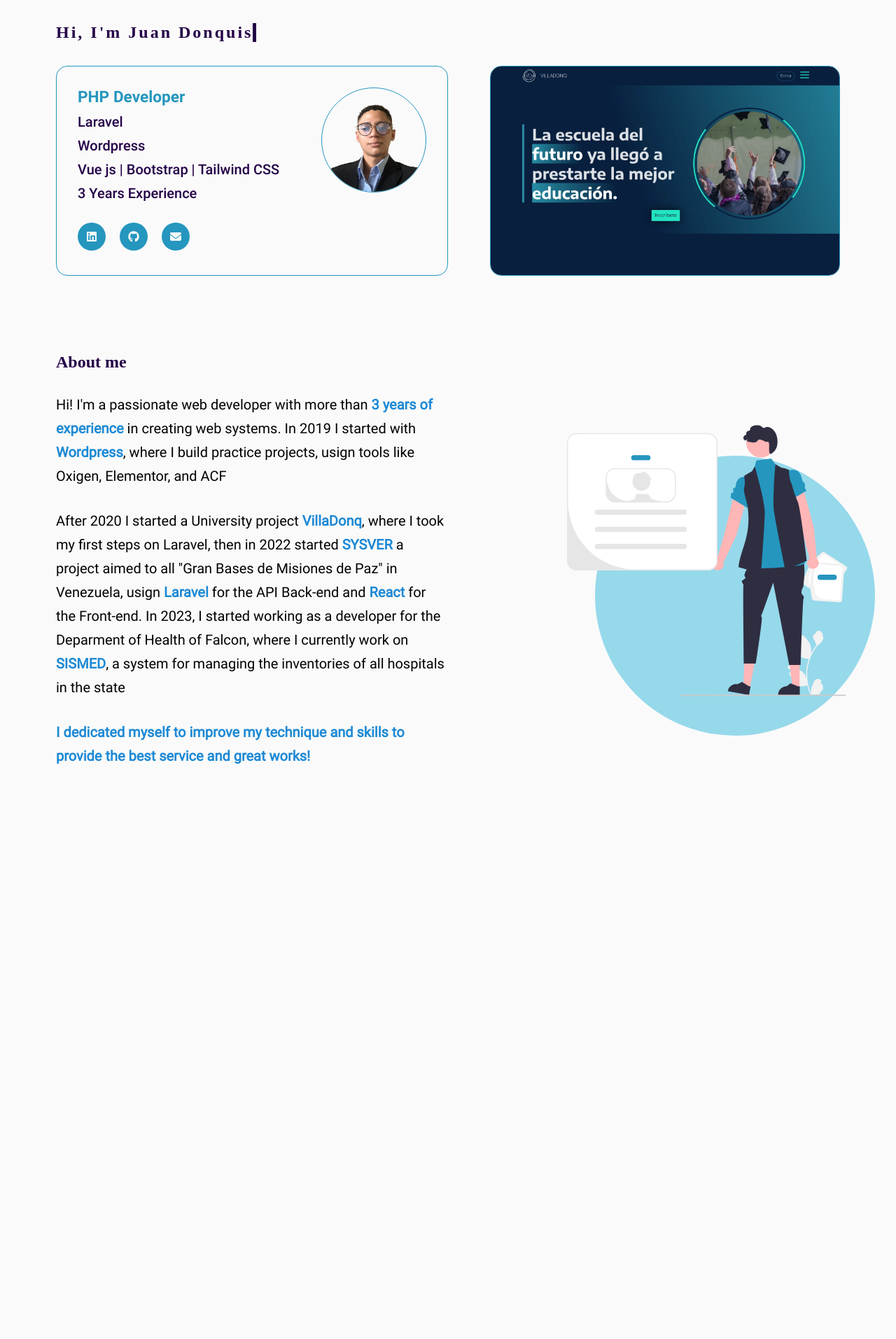
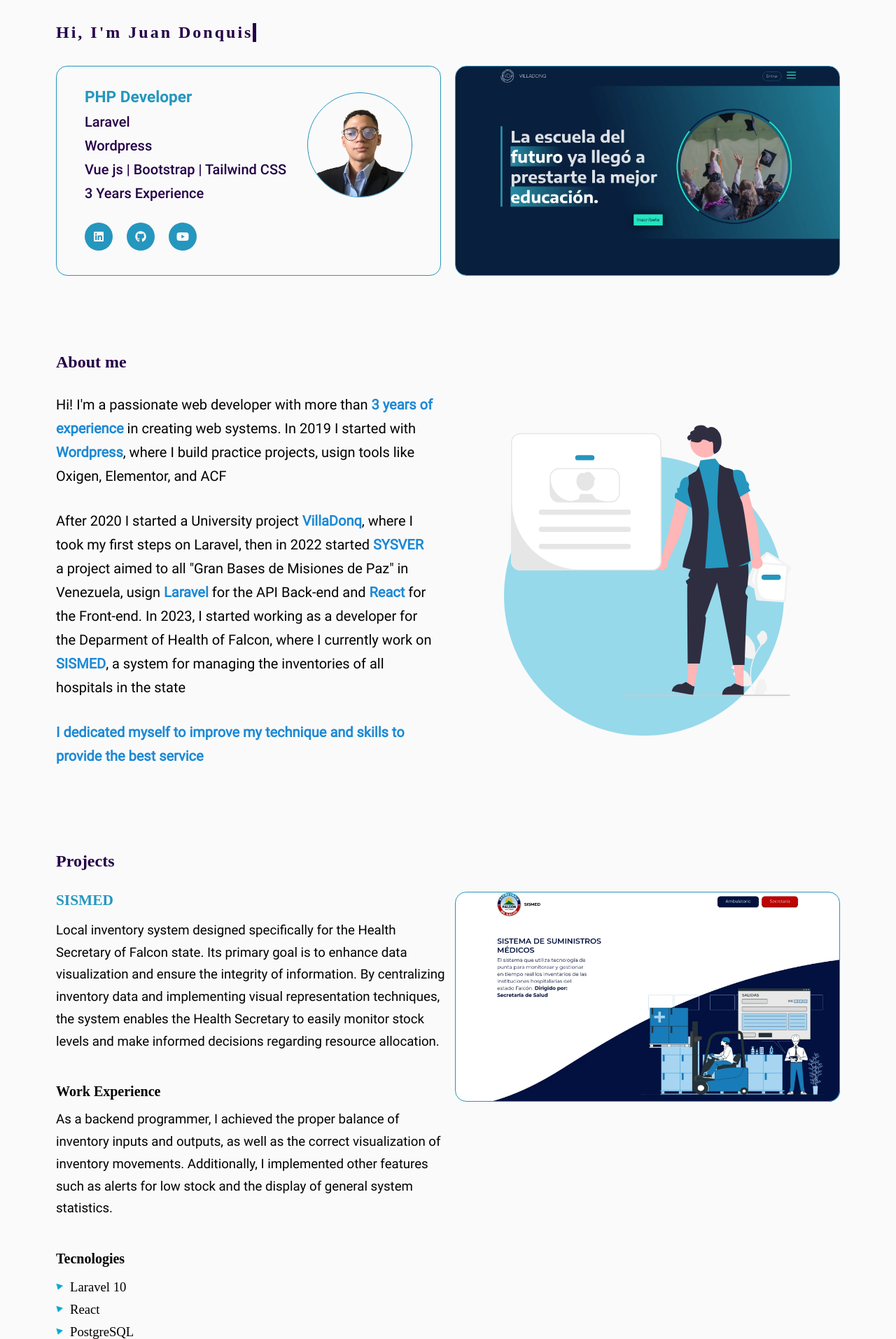
Before and after one commit to JDonquis/jdonquis.github.io, a PHP site: page / in a window 1280 px wide. Shown: the part 67-1980 px from the top of the page at 70% size. Before the commit the page ends 1159 px from the top, so only its background shows below. Run offline with PHP 8.4, Linux system fonts and the light colour scheme; some web fonts are replaced.

Commit message:
first video

```diff
--- a/assets/css/responsive.css
+++ b/assets/css/responsive.css
@@ -1,68 +1,166 @@
 
 /*------------------------------------------------------------- Mobile ----------------------------*/
 
-@media (max-width:522px)
+@media (max-width: 767px)
 {
-	#box-card-image{ display:none; }
-
-}
-
-@media (max-width:768px )
-{
-	.slider{display: none;}
-
 	.hamburger{ display:block; }
 	.navbar-nav-mobile{ display:flex; }
 	.navbar-nav{ display:none; }
-
+	.box-typed-text{ width: 100%; display:flex;  justify-content:center; }
 	.navbar-nav-mobile.mobile-active
 	{
 		transform: translateY(0px);
 		transition: transform ease-out .5s;
-	 }
+	}
 
-	 .row{
-	 	justify-content:center;
-	 	gap: 20px;
+	.introduce-card
+	{
+		width: 100%;
+		height: 480px;
+	}
 
-	 }
+	.card-skills-resume
+	{
+		width: 100%;
+		height: 480px;
+	}
 
-	 .introduce-card{
-		min-width: 100%;
+	.slider
+	{
+		height: 480px;
+
+	}
+
+	.slider--inner
+	{
+		width: 100vw;
+		height: 480px;
+	}
+
+	.slide img
+	{
+		aspect-ratio: 16/9;
+		object-fit: cover;
+		min-height: 480px;
+		width: 100vw;
+	}
+
+
+
+
+	.slide
+	{
+		width:100vw;
+		height:480px;
+	}
+
+	.row{
+
+  	grid-template-columns: repeat(auto-fit, minmax(300px, 1fr));
+
+	}
+
+	.row-about-me
+	{
+  	grid-template-columns: repeat(auto-fit, minmax(350px, 1fr));
+
+	}
+
+	.row-card-links
+	{
+		padding-left: 0px;
+		justify-content: center;
+	}
+
+	.box-project
+	{
+	  flex-direction: column;
+	  justify-content: center;
+	  align-items: center;
+	  margin-bottom: 200px;
+	}
+	.aside-project
+	{
+		width: 100vw;
+		display: flex;
+		padding: 10px;
+		justify-content: center;
+	}
+	.title-sections
+	{
+		text-align:center;
+	}
+	.box-btn-project
+	{
+	  width: 100%;
+	  height: 480px;
+
+	}
+
+	.box-image-project img
+	{
+	  height: 480px;
+	  width: 100%;
+	}
+
+	.about-me-image-box
+	{
+		width: 300px;
+		height: 300px;
+
+	}
+
+
+}
+
+
+
+/*------------------------------------------------------------- Tablets ----------------------------*/
+
+@media (min-width: 768px) and (max-width: 1024px)
+{
+	.hamburger{ display:none; }
+	.navbar-nav{ display:flex }
+	.navbar-nav-mobile{ display:none; }
+	.box-typed-text{ width: 100%; display:flex;  justify-content:center; }
+	.box-project
+	{
+	  flex-direction: column;
+	  justify-content: center;
+	  align-items: center;
+	}
+
+	.aside-project
+	{
+		width: 100%;
+		display: flex;
+		justify-content: center;
+		align-items: center;
+	}
+
+	.title-sections
+	{
+		text-align: center;
 	}
 
 }
 
-/*------------------------------------------------------------- Tablets ----------------------------*/
 
-@media (max-width:1279px ) and (min-width: 900px)
+
+
+
+
+@media (max-width:900px ) and (min-width: 768px)
 {
-	.hamburger{ display:none; }
+	/*.hamburger{ display:none; }
 	.navbar-nav{ display:flex }
-	.navbar-nav-mobile{ display:none; }
-	.row{
+	.navbar-nav-mobile{ display:none; }*/
+	/*.row{
 	 	justify-content:center;
 	 	gap: 20px;
 
-	 }
-	 .introduce-card{
-		max-width: 600px;
-
-	}
-
-}
-
-@media (max-width:900px ) and (min-width: 768px)
-{
-	.hamburger{ display:none; }
-	.navbar-nav{ display:flex }
-	.navbar-nav-mobile{ display:none; }
-	.row{
-	 	justify-content:center;
-	 	gap: 20px;
-
-	 }
-	 .introduce-card{
+	 }*/
+	/* .introduce-card{
 		max-width: 600px;
 		width: 100%;
 
@@ -89,7 +187,7 @@
 	{
 		max-width:600px;
 	}
-
+*/
 }
 
 /*------------------------------------------------------------- PCs ----------------------------*/
--- a/assets/css/slider.css
+++ b/assets/css/slider.css
@@ -3,29 +3,23 @@
 	aspect-ratio: 16/9;
 	object-fit: cover;
 	min-height: 300px;
-	width: 500px;
+	width: 550px;
 }
 
 
 
-.slide h3
+
+.slide
 {
-
-
+	width:550px;
+	height:300px;
 }
-
-.slide{ min-width:500px; height:100%; }
 
 .slide:hover{
 	cursor: pointer;
 }
 
 
-
-   /* color: var(--colorBlueMedium);
-    background-color: red;
-    width: 100%;
-}*/
  .slide:hover .text-slide-box {
  	position: relative;
  	top: -40%;
@@ -52,7 +46,7 @@
 
 .slider--inner
 {
-	width: 500px;
+	width: 550px;
 	display: flex;
 	align-items: center;
 	flex-direction: row;
@@ -60,7 +54,7 @@
 	height: 300px;
 	transition: transform .7s ease-in;
 	border-radius: 16px;
-	padding: 0;
+	padding: 0px;
 
 }
 
--- a/assets/css/style.css
+++ b/assets/css/style.css
@@ -95,6 +95,7 @@
 
 html{
   overflow-x:hidden !important;
+  scroll-behavior: smooth !important;
 
 }
 
@@ -102,7 +103,6 @@
 body{
   scroll-behavior: smooth !important;
   background-color: var(--bodyColor);
-
 
 }
 
@@ -127,11 +127,23 @@
   background-size: cover;
 }
 
+.overflow-x-hidden
+{
+/*  overflow-x: hidden !important;*/
+}
+
 .container-general{
   max-width: 1140px;
   padding: 10px 0px;
   margin:auto;
 
+}
+
+.container-projects
+{
+  display: flex;
+  flex-direction: column;
+  width: 100%;
 }
 
 .p-10px{
@@ -309,7 +321,7 @@
     typing 1.5s steps(17),
     cursor .3s step-end infinite alternate;
 }
-.box-typed-text{
+.box-typed-text-inner{
 
   display: inline-block;
   font-family: 'Montserrat-Bold';
@@ -334,14 +346,11 @@
 
 }
 .introduce-card{
-  width: 50%;
-  min-width: 505px;
+  width: 550px;
   height: 300px;
   padding: 30px;
   border-radius: 16px;
- background: #fafafa;/*
-  box-shadow: 15px 15px 30px #dfdbdb,
-             -15px -15px 30px #ffffff;*/
+  background: #fafafa;
   border: 1px solid var(--colorBlueMedium);
 
 }
@@ -350,7 +359,9 @@
 
   display: flex;
   flex-wrap: wrap;
-  justify-content: space-between;
+  justify-content: center;
+  align-items: center;
+  gap: 30px;
 }
 .card-info
 {
@@ -364,6 +375,8 @@
 .row-card-links{
   display: flex;
   flex-direction: row;
+  justify-content: start;
+  padding-left: 10px;
   padding-top: 30px;
 }
 
@@ -389,16 +402,40 @@
 
 .card-skills-resume
 {
-  width: 100%;
-  min-width: 350px;
-  max-width: 500px;
+  width: 550px;
 }
 .row{
+
+  display: grid;
+  grid-template-columns: repeat(auto-fit, minmax(550px, 1fr));
+  gap: 20px;
+  padding-top: 30px;
+  overflow: hidden;
+  justify-items: center;
+  align-items: center;
+
+}
+
+.row-2
+{
   width: 100%;
   display: flex;
   flex-wrap: wrap;
   justify-content: space-between;
-  padding-top:30px ;
+  padding-top:30px;
+
+}
+
+
+.row-about-me
+{
+    display: grid;
+  grid-template-columns: repeat(auto-fit, minmax(550px, 1fr));
+  gap: 20px;
+  padding-top: 30px;
+  overflow: hidden;
+  justify-items: center;
+  align-items: center;
 }
 
 .title-card{
@@ -553,7 +590,7 @@
   left: 0px;
   width: 100%;
   height: 100%;
-  transform: translate(40px,50px);
+  transform: translate(-10px,50px);
   z-index: -1;
   background-color: var(--colorBlueLight);
   opacity: .4;
@@ -706,10 +743,11 @@
   display: grid;
   grid-template-columns: 1fr;
   max-width: 560px;
+
 }
 
 .title-article{
-  font-size: 18pt;
+  font-size: 16pt;
   padding-top: 30px;
   font-family: Montserrat-Bold;
   color: var(--colorBlueMedium);
@@ -718,34 +756,53 @@
 
 .article-text-project p{
 
-    font-size: 15pt;
+    font-size: 14pt;
     line-height: 1.7;
-    padding-top: 30px;
+    padding-top: 15px;
     font-family: Roboto-Regular;
+
+
 }
 
 .article-text-project h4{
 
-    font-size: 16pt;
+    font-size: 15pt;
     line-height: 1;
     padding-top: 45px;
     font-family: Montserrat-Bold;
 }
 
 
-.box-project-text
+.box-project
 {
   display: flex;
   max-width: 100%;
-  justify-content: space-between;
+  gap: 10px;
+  margin-bottom: 100px;
+
+}
+
+.bg-red
+{
+  background: red !important;
+}
+.bg-blue
+{
+  background: blue !important;
+}
+
+.bg-green
+{
+  background: green !important;
 }
 
 .aside-project
 {
-  width: 500px;
+  width: 550px;
   height: 300px;
   position: sticky;
   top: 8rem;
+  padding-top: 30px;
 
 
 }
@@ -854,11 +911,103 @@
   height: 25vh;
 }
 
-.aaa{
-  background-color: #ccc;
-  overflow: visible !important;
-  padding: 10px;
+.box-image-project
+{
+  position: relative;
+
+
 }
+
+
+
+.box-btn-project {
+  position: absolute;
+  top: 0%;
+  left: 0px;
+  width: 550px;
+  height: 300px;
+  display: flex;
+  justify-content: center;
+  align-items: center;
+  border-radius: 16px;
+transition: all ease-out .3s;
+/*  box-shadow: 0 3px 6px rgba(0,0,0,0.16), 0 3px 6px rgba(0,0,0,0.23);*/
+  border: 1px solid var(--colorBlueMedium);
+
+}
+
+.box-btn-project:hover{
+
+  transition: all ease-out .3s;
+  background: rgba(0,0,0,.7);
+
+}
+
+.box-btn-project:hover .btn-project
+{
+
+  transition: all ease-out .3s;
+  visibility: visible;
+}
+
+.btn-project{
+
+visibility: hidden;
+background:    var(--colorBlueMedium);
+border-radius: 16px;
+padding:       16px 40px;
+color:         #fff;
+display:       inline-block;
+font-family:'Montserrat-Bold';
+text-align:    center;
+}
+
+.box-image-project img
+{
+  aspect-ratio: 16/9;
+  object-fit: cover;
+  height: 300px;
+  width: 550px;
+  border-radius: 16px;
+}
+
+.list-tecnologies {
+  list-style-type: none;
+  padding: 0;
+  margin-top: 20px;
+}
+
+.li-tecno {
+  position: relative;
+  padding-left: 20px;
+  margin-bottom: 10px;
+  font-size: 14pt;
+  font-family: 'Montserrat-SemiBold';
+}
+
+.li-tecno:before {
+  content: "";
+  position: absolute;
+  left: 0;
+  top: 50%;
+  transform: translateY(-50%);
+  width: 0;
+  height: 0;
+  border-style: solid;
+  border-width: 5px 0 5px 8.7px;
+  border-color: transparent transparent transparent var(--colorBlueLight);
+  animation: rotate 2s linear infinite;
+}
+
+@keyframes rotate {
+  0% {
+    transform: translateY(-50%) rotate(0deg);
+  }
+  100% {
+    transform: translateY(-50%) rotate(360deg);
+  }
+}
+
 /* ------------------------------------------------------------------- Keyframes ---------------------------------------------*/
 
 @keyframes go-down{
--- a/index.html
+++ b/index.html
@@ -23,8 +23,8 @@
 	<!-- Custom CSS -->
 	<link rel="stylesheet" type="text/css" href="assets/css/style.css">
 	<link rel="stylesheet" type="text/css" href="assets/css/hamburger.css">
+	<link rel="stylesheet" type="text/css" href="assets/css/slider.css">
 	<link rel="stylesheet" type="text/css" href="assets/css/responsive.css">
-	<link rel="stylesheet" type="text/css" href="assets/css/slider.css">
 
 
 </head>
@@ -73,7 +73,7 @@
 				          <a class="nav-link" href="#about-me">About me</a>
 				        </li>
 				        <li class="nav-item" id="projects-link">
-				          <a class="nav-link" href="#projects-mobile">Projects</a>
+				          <a class="nav-link" href="#projects">Projects</a>
 				        </li>
 				        <li class="nav-item" id="contact-link">
 				          <a class="nav-link" href="#contact-mobile">Contact</a>
@@ -93,7 +93,9 @@
 
 		<section class="container-general" id="home">
 			<div class="box-typed-text">
-				<h1 id="type-text" >Hi, I'm Juan Donquis</h1>
+				<div class="box-typed-text-inner">
+					<h1 id="type-text" >Hi, I'm Juan Donquis</h1>
+				</div>
 			</div>
 			<div class="row">
 				<div class="introduce-card mt-4">
@@ -114,19 +116,19 @@
 						<ul >
 							<li>
 
-								<a href="https://www.linkedin.com/in/jdonquis/" class="social-link">
+								<a href="https://www.linkedin.com/in/jdonquis/" target="_blank" class="social-link">
 									<i class="fa-brands fa-linkedin"></i>
 								</a>
 							</li>
 
 							<li>
-								<a href="https://github.com/JDonquis" class="social-link">
+								<a href="https://github.com/JDonquis" target="_blank" class="social-link">
 									<i class="fa-brands fa-github"></i>
 								</a>
 							</li>
 							<li>
-								<a target="_parent"  href="mailto:juandoqnuis07@gmail.com" class="social-link">
-									<i class="fa-solid fa-envelope"></i>
+								<a target="_parent"  href="https://www.youtube.com/@JuanDonquis" class="social-link">
+									<i class="fa-brands fa-youtube"></i>
 								</a>
 							</li>
 						</ul>
@@ -148,7 +150,7 @@
 								</div>
 							</div>
 							<div class="slide">
-								<img src="./assets/img/sysver2.webp" alt="Image of SysVer Project">
+								<img src="./assets/img/sysver.webp" alt="Image of SysVer Project">
 								<div class="text-slide-box">
 									<h3>SYSVER</h3>
 								</div>
@@ -162,7 +164,7 @@
 		</section>
 
 		<section class="container-general mt-50px" id="about-me">
-			<div class="row">
+			<div class="row-about-me">
 				<div class="p-10px">
 					<h2 class="title-sections">About me</h2>
 					<div class="max-width-560px box-about-me-text ">
@@ -174,7 +176,7 @@
 							After 2020 I started a University project <span>VillaDonq</span>, where I took my first steps on Laravel, then in 2022 started <span>SYSVER</span> a project aimed to all "Gran Bases de Misiones de Paz" in Venezuela, usign <span>Laravel</span> for the API Back-end and <span>React</span> for the Front-end. In 2023, I started  working as a developer for the Deparment of Health of Falcon, where I currently work on <span>SISMED</span>, a system for managing the inventories of all hospitals in the state</p>
 
 						<p>
-						<span>I dedicated myself to improve my technique and skills to provide the best service and great works!</span>
+						<span>I dedicated myself to improve my technique and skills to provide the best service</span>
 
 						</p>
 
@@ -187,138 +189,122 @@
 				</div>
 			</div>
 		</section>
-<!--
-		<section class="container-general mt-50px" id="projects">
-			<div class="row">
-				<div class="p-10px">
+
+		<section class="container-general mt-50px overflow-x-hidden" id="projects">
+			<div class="row-2">
+				<div class="p-10px container-projects">
 					<h2 class="title-sections">Projects</h2>
-					<div class="box-project-text">
+					<div class="box-project">
 						<article class="article-project">
 							<h3 class="title-article">SISMED</h3>
 							<div class="article-text-project">
-								<h4>Goals</h4>
-								<p>Lorem ipsum dolor sit amet, consectetur adipisicing elit, sed do eiusmod
-								tempor incididunt ut labore et dolore magna aliqua. Ut enim ad minim veniam,
-								quis nostrud exercitation ullamco laboris nisi ut aliquip ex ea commodo
-								consequat. Duis aute irure dolor in reprehenderit in voluptate velit esse
-								cillum dolore eu fugiat nulla pariatur. Excepteur sint occaecat cupidatat non
-								proident, sunt in culpa qui officia deserunt mollit anim id est laborum.</p>
+								<p>Local inventory system designed specifically for the Health Secretary of Falcon state. Its primary goal is to enhance data visualization and ensure the integrity of information. By centralizing inventory data and implementing visual representation techniques, the system enables the Health Secretary to easily monitor stock levels and make informed decisions regarding resource allocation.</p>
 							</div>
 							<div class="article-text-project">
-								<h4>Difficulties</h4>
-								<p>Lorem ipsum dolor sit amet, consectetur adipisicing elit, sed do eiusmod
-								tempor incididunt ut labore et dolore magna aliqua. Ut enim ad minim veniam,
-								quis nostrud exercitation ullamco laboris nisi ut aliquip ex ea commodo
-								consequat. Duis aute irure dolor in reprehenderit in voluptate velit esse
-								cillum dolore eu fugiat nulla pariatur. Excepteur sint occaecat cupidatat non
-								proident, sunt in culpa qui officia deserunt mollit anim id est laborum.</p>
+								<h4>Work Experience</h4>
+								<p>As a backend programmer, I achieved the proper balance of inventory inputs and outputs, as well as the correct visualization of inventory movements. Additionally, I implemented other features such as alerts for low stock and the display of general system statistics.</p>
 							</div>
 							<div class="article-text-project">
 								<h4>Tecnologies</h4>
-								<p>Lorem ipsum dolor sit amet, consectetur adipisicing elit, sed do eiusmod
-								tempor incididunt ut labore et dolore magna aliqua. Ut enim ad minim veniam,
-								quis nostrud exercitation ullamco laboris nisi ut aliquip ex ea commodo
-								consequat. Duis aute irure dolor in reprehenderit in voluptate velit esse
-								cillum dolore eu fugiat nulla pariatur. Excepteur sint occaecat cupidatat non
-								proident, sunt in culpa qui officia deserunt mollit anim id est laborum.</p>
+								<ul class="list-tecnologies">
+									<li class="li-tecno">
+										Laravel 10
+									</li>
+									<li class="li-tecno">
+										React
+									</li>
+									<li class="li-tecno">
+										PostgreSQL
+									</li>
+								</ul>
 							</div>
 						</article>
 						<aside class="aside-project">
-							<div class="slider">
-						<div class="slider--inner">
-							<div class="slide">
-								<img src="./assets/img/villadonq.webp" alt="Image of VillaDonq Project">
-								<div class="text-slide-box">
-									<h3>VILLADONQ</h3>
-								</div>
-							</div>
-							<div class="slide">
+
+							<div class="box-image-project">
 								<img src="./assets/img/sismed.webp" alt="Image of SISMED Project">
-								<div class="text-slide-box">
-									<h3>SISMED</h3>
-								</div>
-							</div>
-							<div class="slide">
-								<img src="./assets/img/sysver2.webp" alt="Image of SysVer Project">
-								<div class="text-slide-box">
-									<h3>SYSVER</h3>
+								<div class="box-btn-project">
+									<a target="_blank" href="https://www.youtube.com/watch?v=ShuEci7_5gk" class="btn-project">Watch Video</a>
 								</div>
 							</div>
 
-						</div>
-					</div>
 						</aside>
 					</div>
-
-						<article>
+					<div class="box-project">
+						<article class="article-project">
 							<h3 class="title-article">SYSVER</h3>
 							<div class="article-text-project">
-								<h4>Goals</h4>
-								<p>Lorem ipsum dolor sit amet, consectetur adipisicing elit, sed do eiusmod
-								tempor incididunt ut labore et dolore magna aliqua. Ut enim ad minim veniam,
-								quis nostrud exercitation ullamco laboris nisi ut aliquip ex ea commodo
-								consequat. Duis aute irure dolor in reprehenderit in voluptate velit esse
-								cillum dolore eu fugiat nulla pariatur. Excepteur sint occaecat cupidatat non
-								proident, sunt in culpa qui officia deserunt mollit anim id est laborum.</p>
+								<p>The local system aims to ensure the efficient management of administrative operations within the "Gran Base de Misiones de Paz Y Vida" in Falcon state. It is specifically designed to streamline and optimize the day-to-day administrative tasks carried out within the organization. By automating repetitive tasks and implementing standardized procedures, the system reduces manual effort, minimizes errors, and enhances overall operational efficiency.</p>
 							</div>
 							<div class="article-text-project">
-								<h4>Difficulties</h4>
-								<p>Lorem ipsum dolor sit amet, consectetur adipisicing elit, sed do eiusmod
-								tempor incididunt ut labore et dolore magna aliqua. Ut enim ad minim veniam,
-								quis nostrud exercitation ullamco laboris nisi ut aliquip ex ea commodo
-								consequat. Duis aute irure dolor in reprehenderit in voluptate velit esse
-								cillum dolore eu fugiat nulla pariatur. Excepteur sint occaecat cupidatat non
-								proident, sunt in culpa qui officia deserunt mollit anim id est laborum.</p>
+								<h4>Work Experience</h4>
+								<p>SYSVER is a highly comprehensive project where I developed a module for managing user payments, account statuses, and debts. Additionally, I created a module to handle attendance for various departments within the organization's base. The project also includes functionalities for personnel management, department management, and provides statistical analysis of the most relevant system data.</p>
 							</div>
 							<div class="article-text-project">
 								<h4>Tecnologies</h4>
-								<p>Lorem ipsum dolor sit amet, consectetur adipisicing elit, sed do eiusmod
-								tempor incididunt ut labore et dolore magna aliqua. Ut enim ad minim veniam,
-								quis nostrud exercitation ullamco laboris nisi ut aliquip ex ea commodo
-								consequat. Duis aute irure dolor in reprehenderit in voluptate velit esse
-								cillum dolore eu fugiat nulla pariatur. Excepteur sint occaecat cupidatat non
-								proident, sunt in culpa qui officia deserunt mollit anim id est laborum.</p>
+								<ul class="list-tecnologies">
+									<li class="li-tecno">
+										Laravel 8
+									</li>
+									<li class="li-tecno">
+										React
+									</li>
+									<li class="li-tecno">
+										MySQL
+									</li>
+								</ul>
 							</div>
 						</article>
-						<article>
+						<aside class="aside-project">
+
+							<div class="box-image-project">
+								<img src="./assets/img/sysver.webp" alt="Image of SYSVER Project">
+								<div class="box-btn-project">
+									<a href="#" class="btn-project">Watch Video</a>
+								</div>
+							</div>
+
+						</aside>
+					</div>
+					<div class="box-project">
+						<article class="article-project">
 							<h3 class="title-article">VILLADONQ</h3>
 							<div class="article-text-project">
-								<h4>Goals</h4>
-								<p>Lorem ipsum dolor sit amet, consectetur adipisicing elit, sed do eiusmod
-								tempor incididunt ut labore et dolore magna aliqua. Ut enim ad minim veniam,
-								quis nostrud exercitation ullamco laboris nisi ut aliquip ex ea commodo
-								consequat. Duis aute irure dolor in reprehenderit in voluptate velit esse
-								cillum dolore eu fugiat nulla pariatur. Excepteur sint occaecat cupidatat non
-								proident, sunt in culpa qui officia deserunt mollit anim id est laborum.</p>
+								<p>VILLADONQ is specifically designed to meet the needs of primary and secondary educational institutions. Its main objective is to efficiently manage all administrative processes of the institution, simplifying tasks such as student registration, schedule management, enrollment administration, and attendance tracking. </p>
 							</div>
 							<div class="article-text-project">
-								<h4>Difficulties</h4>
-								<p>Lorem ipsum dolor sit amet, consectetur adipisicing elit, sed do eiusmod
-								tempor incididunt ut labore et dolore magna aliqua. Ut enim ad minim veniam,
-								quis nostrud exercitation ullamco laboris nisi ut aliquip ex ea commodo
-								consequat. Duis aute irure dolor in reprehenderit in voluptate velit esse
-								cillum dolore eu fugiat nulla pariatur. Excepteur sint occaecat cupidatat non
-								proident, sunt in culpa qui officia deserunt mollit anim id est laborum.</p>
+								<h4>Work Experience</h4>
+								<p>During my time at VillaDonq, I played a vital role in developing several key modules, including grade management, attendance tracking, evaluation plan creation, academic periods, and enrollment periods. One of the major challenges we faced in this project was ensuring the accurate handling of academic period dates and evaluation plans. As the system heavily relied on event tracking, it was crucial for us to implement a robust structure that efficiently managed these aspects.
+							</p>
 							</div>
 							<div class="article-text-project">
 								<h4>Tecnologies</h4>
-								<p>Lorem ipsum dolor sit amet, consectetur adipisicing elit, sed do eiusmod
-								tempor incididunt ut labore et dolore magna aliqua. Ut enim ad minim veniam,
-								quis nostrud exercitation ullamco laboris nisi ut aliquip ex ea commodo
-								consequat. Duis aute irure dolor in reprehenderit in voluptate velit esse
-								cillum dolore eu fugiat nulla pariatur. Excepteur sint occaecat cupidatat non
-								proident, sunt in culpa qui officia deserunt mollit anim id est laborum.</p>
+								<ul class="list-tecnologies">
+									<li class="li-tecno">
+										Laravel 7
+									</li>
+									<li class="li-tecno">
+										JQuery and JavaScript
+									</li>
+									<li class="li-tecno">
+										MySQL
+									</li>
+								</ul>
 							</div>
 						</article>
+						<aside class="aside-project">
 
-				</div>
-				<div class="flex-box-center">
-					<div class="about-me-image-box">
-						<img src="./assets/img/information.svg" alt="">
+							<div class="box-image-project">
+								<img src="./assets/img/villadonq.webp" alt="Image of VILLADONQ Project">
+								<div class="box-btn-project">
+									<a href="#" class="btn-project">Watch Video</a>
+								</div>
+							</div>
+
+						</aside>
 					</div>
 				</div>
-			</div>
-		</section> -->
+</section>
 
 
 <!--
```
Also changed, not shown: assets/img/sysver.webp (added), assets/img/sysver2.webp (deleted).
